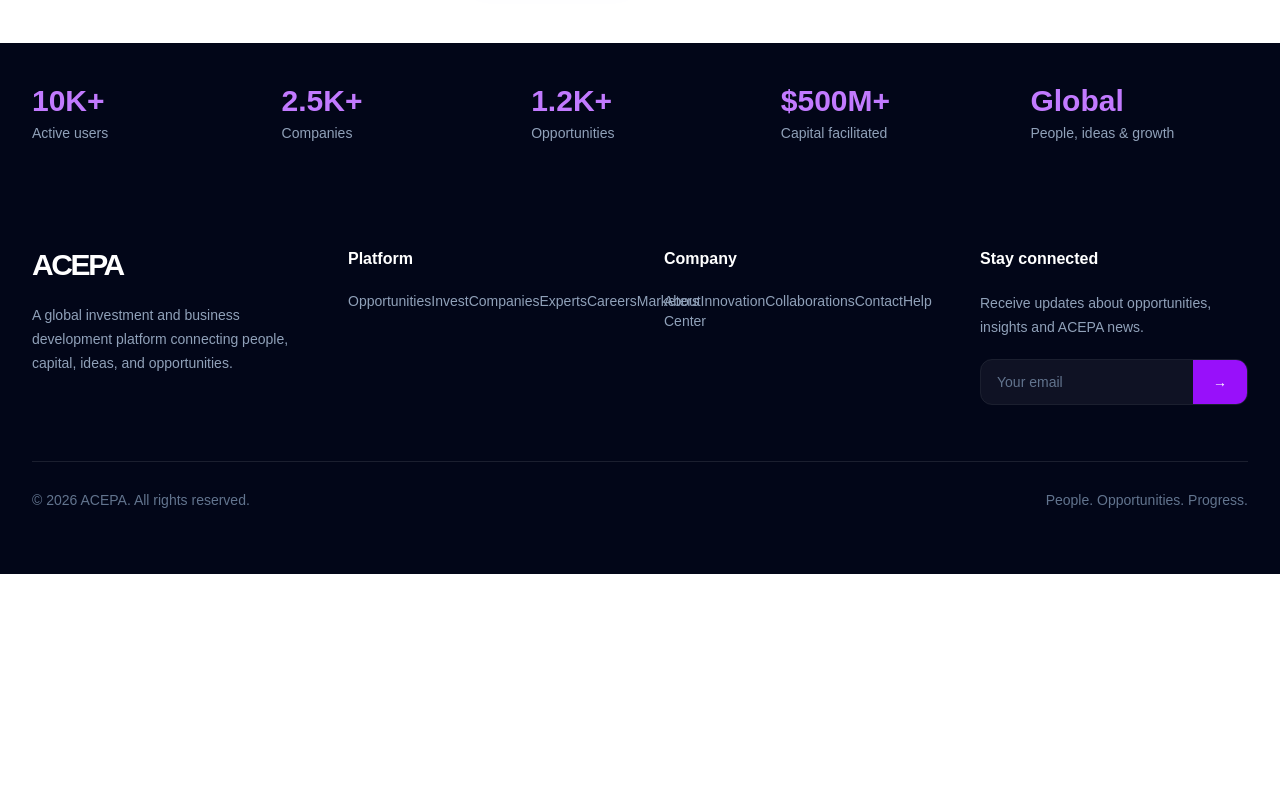
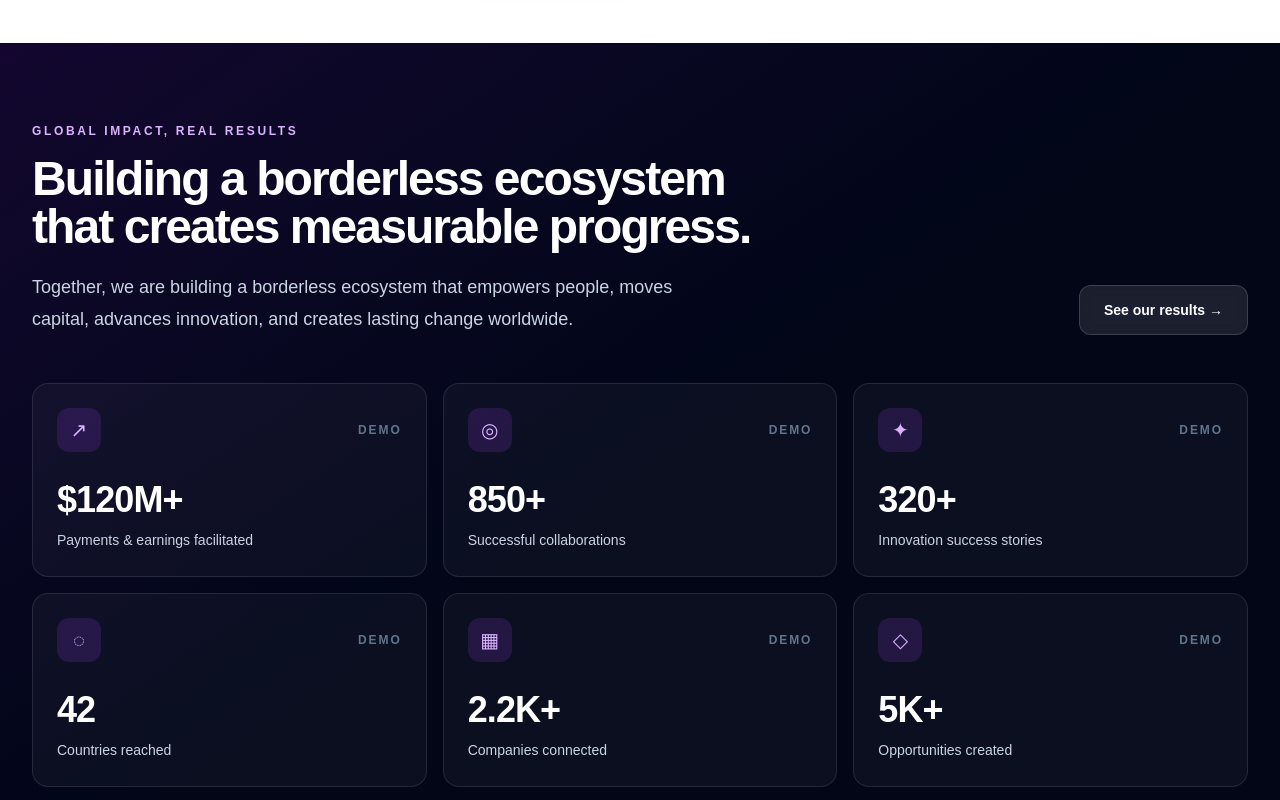
Before and after one commit to acepa-platform/acepa-platform, a Next.js app: page / in a window 1280 px wide. Shown: the part 3160-3960 px from the top of the page. Before the commit the page ends 3734 px from the top, so only its background shows below. Built offline with nearby package versions, Linux system fonts and the light colour scheme.

Commit message:
Replace homepage stats with demo global impact section

```diff
--- a/app/page.tsx
+++ b/app/page.tsx
@@ -77,6 +77,15 @@ const opportunities = [
   },
 ];
 
+const impactMetrics = [
+  { value: "$120M+", label: "Payments & earnings facilitated", icon: "↗" },
+  { value: "850+", label: "Successful collaborations", icon: "◎" },
+  { value: "320+", label: "Innovation success stories", icon: "✦" },
+  { value: "42", label: "Countries reached", icon: "◌" },
+  { value: "2.2K+", label: "Companies connected", icon: "▦" },
+  { value: "5K+", label: "Opportunities created", icon: "◇" },
+];
+
 export default function Home() {
   const [heroIndex, setHeroIndex] = useState(0);
   const [isScrolled, setIsScrolled] = useState(false);
@@ -115,16 +124,16 @@ const [isDiscoverOpen, setIsDiscoverOpen] = useState(false);
       >
         <div className="mx-auto flex h-20 max-w-7xl items-center justify-between px-6 lg:px-8">
           <a href="#" className="-ml-2 flex flex-col leading-none">
-
-           <img src="/acepa-logo-white-transparent-tagline-brighter.png" alt="ACEPA — People, Opportunities, Progress" className="h-20 w-auto object-contain brightness-0" />
+            <img
+              src="/acepa-logo-white-transparent-tagline-brighter.png"
+              alt="ACEPA — People, Opportunities, Progress"
+              className="h-20 w-auto object-contain brightness-0"
+            />
           </a>
 
           <nav className="hidden items-center gap-8 lg:flex">
             {/* Home */}
-  <a
-    href="#home"
-    className="text-sm font-medium text-purple-600"
-  >
+            <a href="#home" className="text-sm font-medium text-purple-600">
               Home
             </a>
 
@@ -148,7 +157,11 @@ const [isDiscoverOpen, setIsDiscoverOpen] = useState(false);
                   stroke="currentColor"
                   strokeWidth="2"
                 >
-      <path strokeLinecap="round" strokeLinejoin="round" d="m6 9 6 6 6-6" />
+                  <path
+                    strokeLinecap="round"
+                    strokeLinejoin="round"
+                    d="m6 9 6 6 6-6"
+                  />
                 </svg>
               </a>
 
@@ -164,7 +177,10 @@ const [isDiscoverOpen, setIsDiscoverOpen] = useState(false);
                           Explore opportunities and ways to earn across the ecosystem.
                         </p>
                       </div>
-          <a href="/discover" className="text-xs font-semibold text-purple-600 hover:text-purple-700">
+                      <a
+                        href="/discover"
+                        className="text-xs font-semibold text-purple-600 hover:text-purple-700"
+                      >
                         View all →
                       </a>
                     </div>
@@ -186,10 +202,14 @@ const [isDiscoverOpen, setIsDiscoverOpen] = useState(false);
                           className="rounded-xl px-4 py-3 transition hover:bg-purple-50"
                         >
                           <div className="flex items-center justify-between gap-3">
-                <span className="text-sm font-semibold text-slate-950 hover:text-purple-600">{title}</span>
+                            <span className="text-sm font-semibold text-slate-950 hover:text-purple-600">
+                              {title}
+                            </span>
                             <span className="text-xs text-slate-400">→</span>
                           </div>
-              <p className="mt-1 text-[11px] leading-5 text-slate-500">{description}</p>
+                          <p className="mt-1 text-[11px] leading-5 text-slate-500">
+                            {description}
+                          </p>
                         </a>
                       ))}
                     </div>
@@ -225,7 +245,6 @@ const [isDiscoverOpen, setIsDiscoverOpen] = useState(false);
 
           {/* Right Side Actions */}
           <div className="flex items-center gap-3">
-
             {/* Search */}
             <button
               type="button"
@@ -263,17 +282,12 @@ const [isDiscoverOpen, setIsDiscoverOpen] = useState(false);
             >
               Get started
             </a>
-
           </div>
-
         </div>
       </header>
 
       {/* HERO */}
-      <section
-        id="home"
-        className="relative min-h-[680px] overflow-hidden bg-white"
-      >
+      <section id="home" className="relative min-h-[680px] overflow-hidden bg-white">
         <img
           src={heroImages[heroIndex]}
           alt="Modern city skyline and waterfront"
@@ -329,10 +343,10 @@ const [isDiscoverOpen, setIsDiscoverOpen] = useState(false);
           </div>
         </div>
       </section>
+
       {/* ECOSYSTEM */}
       <section className="border-y border-slate-200 bg-white py-10">
         <div className="mx-auto max-w-7xl px-6 lg:px-8">
-
           <div className="mx-auto max-w-4xl text-center">
             <p className="text-xs font-bold tracking-[0.22em] text-purple-600">
               ONE ECOSYSTEM
@@ -408,9 +422,7 @@ const [isDiscoverOpen, setIsDiscoverOpen] = useState(false);
                     {role.icon}
                   </div>
 
-                  <h3 className="mt-6 text-2xl font-bold">
-                    {role.title}
-                  </h3>
+                  <h3 className="mt-6 text-2xl font-bold">{role.title}</h3>
 
                   <p className="mt-3 max-w-sm text-sm leading-6 text-slate-200">
                     {role.text}
@@ -442,10 +454,7 @@ const [isDiscoverOpen, setIsDiscoverOpen] = useState(false);
               </h2>
             </div>
 
-            <a
-              href="#"
-              className="text-sm font-semibold text-purple-600"
-            >
+            <a href="#" className="text-sm font-semibold text-purple-600">
               View all opportunities →
             </a>
           </div>
@@ -597,35 +606,66 @@ const [isDiscoverOpen, setIsDiscoverOpen] = useState(false);
         </div>
       </section>
 
-      {/* STATS */}
-      <section className="bg-slate-950 py-10 text-white">
-        <div className="mx-auto grid max-w-7xl gap-8 px-6 sm:grid-cols-2 lg:grid-cols-5 lg:px-8">
-          <div>
-            <p className="text-3xl font-bold text-purple-400">10K+</p>
-            <p className="mt-1 text-sm text-slate-400">Active users</p>
+      {/* GLOBAL IMPACT */}
+      <section className="relative overflow-hidden bg-slate-950 py-20 text-white">
+        <div className="absolute inset-0 bg-gradient-to-br from-purple-950/30 via-slate-950 to-slate-950" />
+
+        <div className="relative mx-auto max-w-7xl px-6 lg:px-8">
+          <div className="flex flex-col justify-between gap-8 lg:flex-row lg:items-end">
+            <div className="max-w-3xl">
+              <p className="text-xs font-bold tracking-[0.22em] text-purple-300">
+                GLOBAL IMPACT, REAL RESULTS
+              </p>
+
+              <h2 className="mt-4 text-4xl font-bold tracking-[-0.04em] sm:text-5xl">
+                Building a borderless ecosystem that creates measurable progress.
+              </h2>
+
+              <p className="mt-5 max-w-2xl text-lg leading-8 text-slate-300">
+                Together, we are building a borderless ecosystem that empowers
+                people, moves capital, advances innovation, and creates lasting
+                change worldwide.
+              </p>
             </div>
 
-          <div>
-            <p className="text-3xl font-bold text-purple-400">2.5K+</p>
-            <p className="mt-1 text-sm text-slate-400">Companies</p>
+            <a
+              href="#"
+              className="inline-flex shrink-0 items-center justify-center rounded-xl border border-white/15 bg-white/10 px-6 py-3.5 text-sm font-semibold text-white backdrop-blur-sm transition hover:border-purple-300 hover:bg-purple-600"
+            >
+              See our results →
+            </a>
           </div>
 
-          <div>
-            <p className="text-3xl font-bold text-purple-400">1.2K+</p>
-            <p className="mt-1 text-sm text-slate-400">Opportunities</p>
+          <div className="mt-12 grid gap-4 sm:grid-cols-2 lg:grid-cols-3">
+            {impactMetrics.map((metric) => (
+              <div
+                key={metric.label}
+                className="rounded-2xl border border-white/10 bg-white/[0.04] p-6 transition hover:-translate-y-1 hover:bg-white/[0.07]"
+              >
+                <div className="flex items-center justify-between">
+                  <span className="flex h-11 w-11 items-center justify-center rounded-xl bg-purple-500/15 text-xl text-purple-300">
+                    {metric.icon}
+                  </span>
+                  <span className="text-xs font-semibold uppercase tracking-[0.16em] text-slate-500">
+                    Demo
+                  </span>
                 </div>
 
-          <div>
-            <p className="text-3xl font-bold text-purple-400">$500M+</p>
-            <p className="mt-1 text-sm text-slate-400">Capital facilitated</p>
+                <p className="mt-7 text-3xl font-bold tracking-tight sm:text-4xl">
+                  {metric.value}
+                </p>
+
+                <p className="mt-2 text-sm leading-6 text-slate-300">
+                  {metric.label}
+                </p>
+              </div>
+            ))}
           </div>
 
-          <div>
-            <p className="text-3xl font-bold text-purple-400">Global</p>
-            <p className="mt-1 text-sm text-slate-400">
-              People, ideas & growth
+          <p className="mt-6 text-xs leading-5 text-slate-500">
+            Demonstration figures for the website prototype. These will be
+            replaced with verified ACEPA platform results when live data is available.
           </p>
-          </div>
         </div>
       </section>
 
```
Lines whose indentation alone changed are shown as unchanged.
